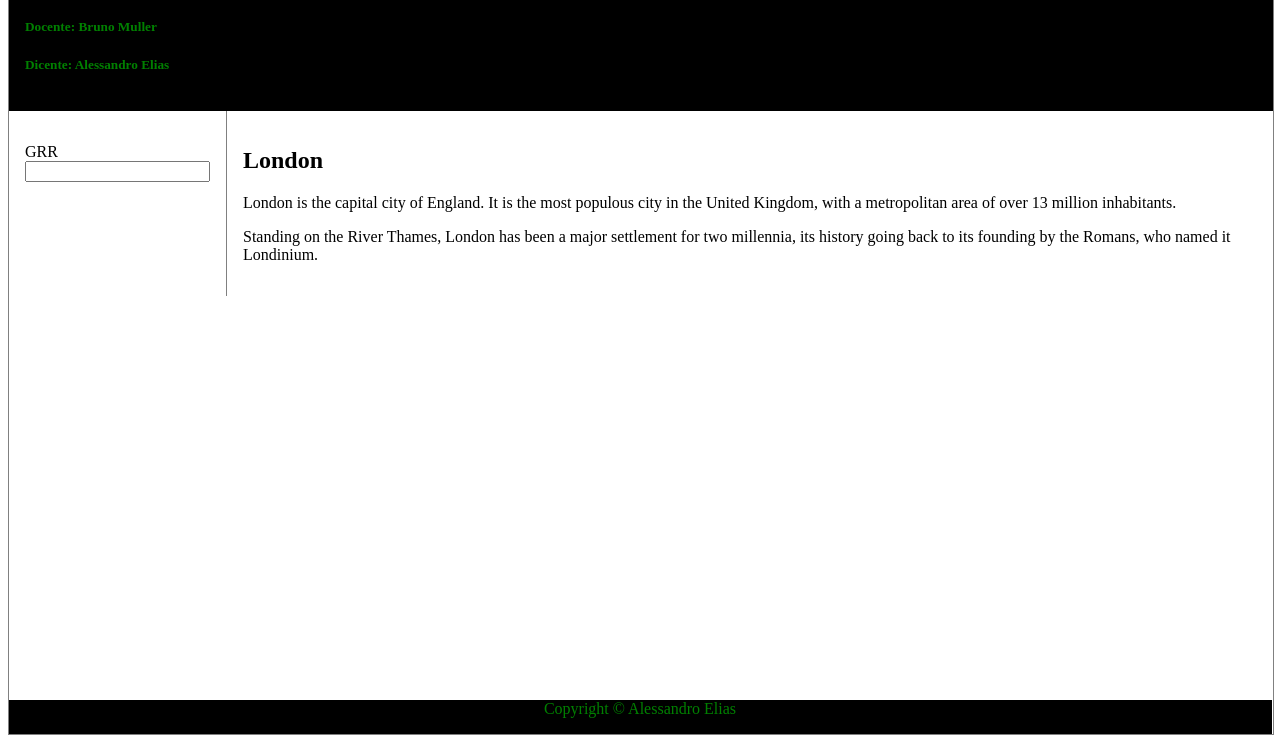
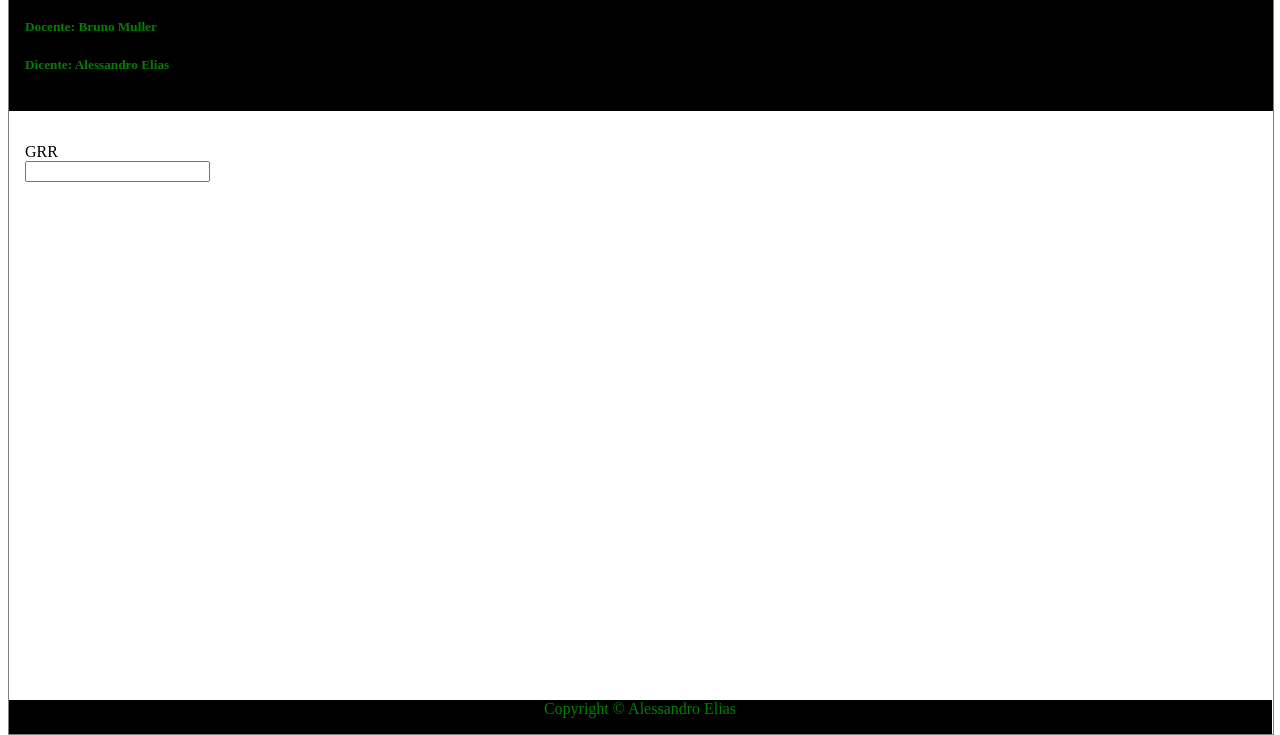
Before and after one commit to alessandro11/visualizeitor, a plain HTML site: page index.html in a window 1280 px wide. Shown: the part 75-810 px from the top of the page. Drawn offline with Linux system fonts and the light colour scheme.

Commit message:
Remove body.
Signed-off-by: Alessandro Elias <ae11@c3sl.ufpr.br>

```diff
--- a/index.html
+++ b/index.html
@@ -24,11 +24,6 @@
           </ul>
         </nav>
 
-        <article>
-          <h1>London</h1>
-          <p>London is the capital city of England. It is the most populous city in the  United Kingdom, with a metropolitan area of over 13 million inhabitants.</p>
-          <p>Standing on the River Thames, London has been a major settlement for two millennia, its history going back to its founding by the Romans, who named it Londinium.</p>
-        </article>
       </div>
     </div><footer>Copyright &copy; Alessandro Elias</footer>
 </body>
```
